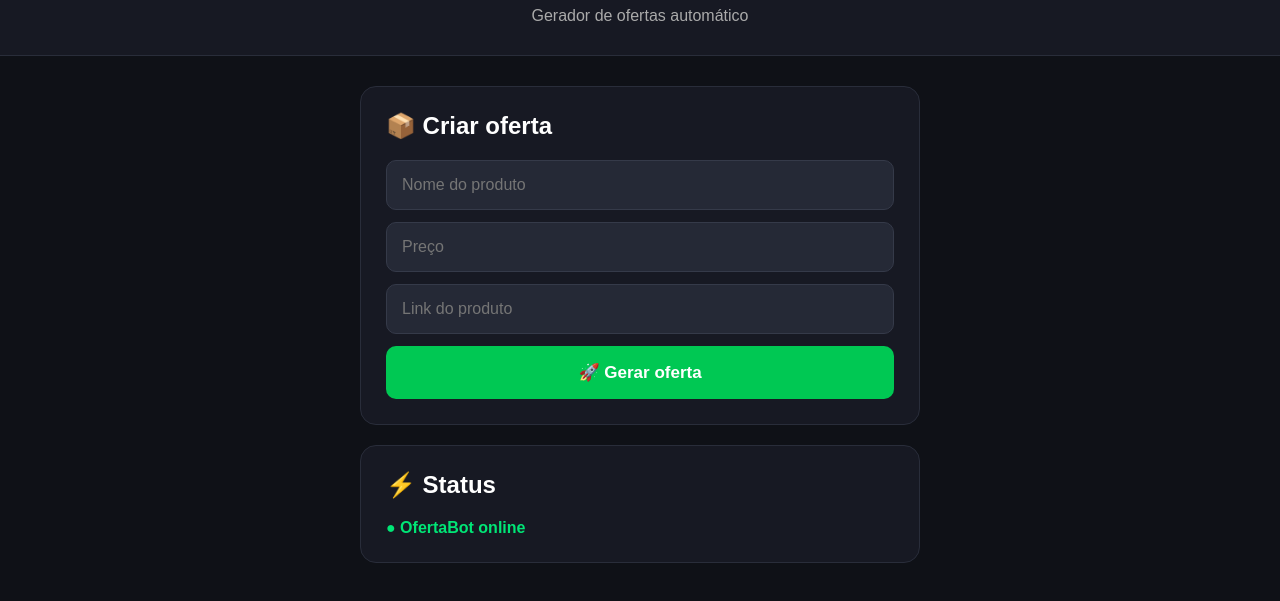
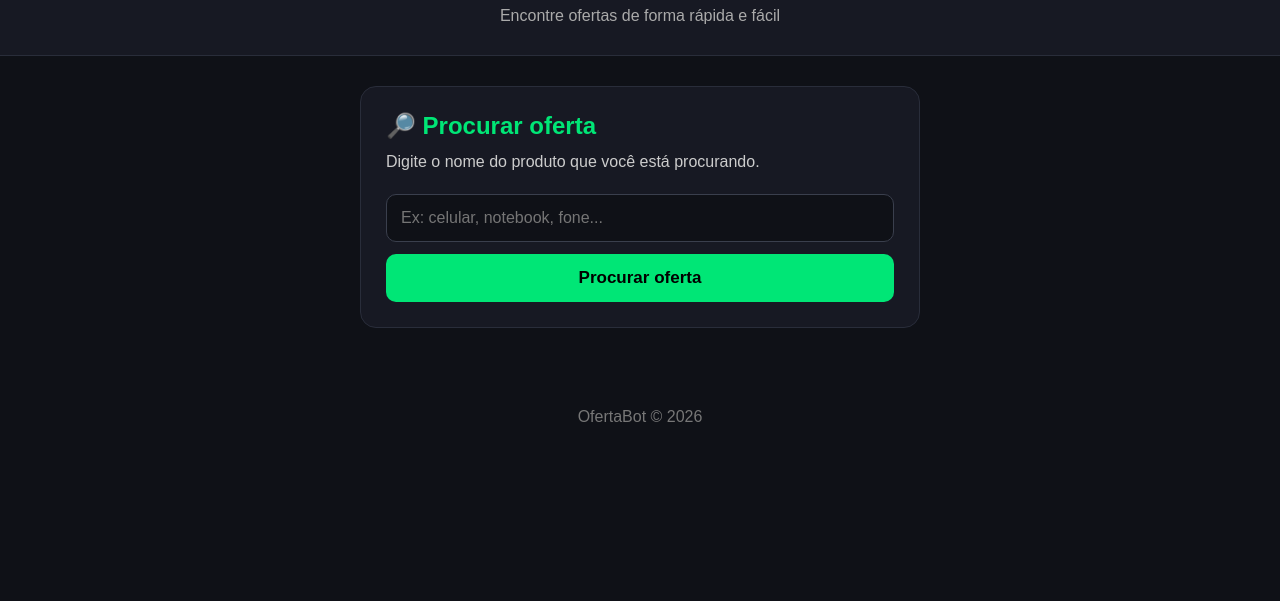
Before and after one commit to Rafael74600/ofertabot, a website: page index.html in a window 1280 px wide. Shown: the part 71-672 px from the top of the page. Drawn offline with Linux system fonts and the light colour scheme.

Commit message:
Refactor index.html for offer search functionality
Updated title and header text, modified input placeholders, and adjusted button functionality. Enhanced styling for various elements and added a new script function for searching offers.

```diff
--- a/index.html
+++ b/index.html
@@ -3,7 +3,7 @@
 <head>
   <meta charset="UTF-8">
   <meta name="viewport" content="width=device-width, initial-scale=1.0">
-  <title>OfertaBot Automático</title>
+  <title>OfertaBot</title>
 
   <style>
     * {
@@ -53,65 +53,83 @@
     }
 
     .card h2 {
+      color: #00e676;
+      margin-bottom: 10px;
+    }
+
+    .card p {
+      color: #ccc;
+      line-height: 1.5;
       margin-bottom: 20px;
     }
 
     input {
       width: 100%;
-      padding: 15px;
-      margin-bottom: 12px;
-      border: 1px solid #353a49;
+      padding: 14px;
+      border: 1px solid #3a3f4d;
       border-radius: 10px;
-      background: #252936;
+      background: #0f1117;
       color: white;
       font-size: 16px;
-      outline: none;
-    }
-
-    input:focus {
-      border-color: #00e676;
+      margin-bottom: 12px;
     }
 
     button {
       width: 100%;
-      padding: 16px;
+      padding: 14px;
       border: none;
       border-radius: 10px;
-      background: #00c853;
-      color: white;
+      background: #00e676;
+      color: #000;
       font-size: 17px;
       font-weight: bold;
       cursor: pointer;
     }
 
-    button:active {
-      transform: scale(0.98);
+    button:hover {
+      background: #00c853;
     }
 
     #resultado {
+      margin-top: 20px;
       display: none;
-      margin-top: 20px;
-      padding: 20px;
-      background: #20232d;
-      border-radius: 10px;
-      line-height: 1.6;
     }
 
-    #resultado a {
-      color: #00e676;
-      font-weight: bold;
-      text-decoration: none;
+    .oferta {
+      background: #0f1117;
+      border: 1px solid #292d3a;
+      border-radius: 12px;
+      padding: 18px;
+      margin-top: 12px;
     }
 
-    .online {
+    .oferta h3 {
+      color: white;
+      margin-bottom: 8px;
+    }
+
+    .preco {
       color: #00e676;
+      font-size: 24px;
+      font-weight: bold;
+      margin-bottom: 12px;
+    }
+
+    .link {
+      display: block;
+      text-align: center;
+      text-decoration: none;
+      background: #00e676;
+      color: #000;
+      padding: 12px;
+      border-radius: 8px;
       font-weight: bold;
     }
 
     footer {
       text-align: center;
       color: #777;
-      padding: 20px;
+      padding: 30px 20px;
     }
   </style>
 </head>
@@ -120,44 +138,60 @@
 
   <header>
     <h1>🤖 OfertaBot</h1>
-    <p>Gerador de ofertas automático</p>
+    <p>Encontre ofertas de forma rápida e fácil</p>
   </header>
 
   <main>
 
     <div class="card">
-      <h2>📦 Criar oferta</h2>
+      <h2>🔎 Procurar oferta</h2>
+
+      <p>
+        Digite o nome do produto que você está procurando.
+      </p>
 
       <input
         type="text"
         id="produto"
-        placeholder="Nome do produto"
+        placeholder="Ex: celular, notebook, fone..."
       >
 
-      <input
-        type="text"
-        id="preco"
-        placeholder="Preço"
-      >
-
-      <input
-        type="url"
-        id="link"
-        placeholder="Link do produto"
-      >
-
-      <button onclick="gerarOferta()">
-        🚀 Gerar oferta
+      <button onclick="buscarOferta()">
+        Procurar oferta
       </button>
 
       <div id="resultado"></div>
     </div>
 
-    <div class="card">
-      <h2>⚡ Status</h2>
-      <p class="online">● OfertaBot online</p>
-    </div>
-
   </main>
 
   <footer>
+    OfertaBot © 2026
+  </footer>
+
+  <script>
+    function buscarOferta() {
+      const produto = document.getElementById("produto").value.trim();
+      const resultado = document.getElementById("resultado");
+
+      if (produto === "") {
+        resultado.style.display = "block";
+        resultado.innerHTML =
+          "<p style='color:#ff5252;'>Digite um produto primeiro.</p>";
+        return;
+      }
+
+      const busca = encodeURIComponent(produto);
+
+      resultado.style.display = "block";
+
+      resultado.innerHTML = `
+        <div class="oferta">
+          <h3>🛒 ${produto}</h3>
+
+          <p>
+            Clique abaixo para pesquisar ofertas desse produto.
+          </p>
+
+          <a
+            class="link"
```
